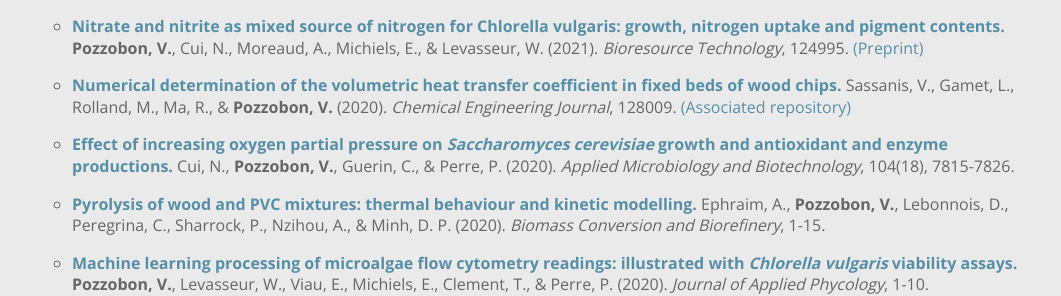
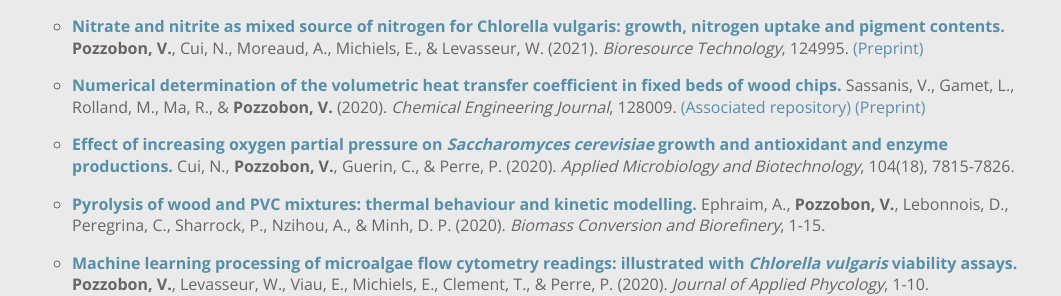
Before and after one commit to victorpozzobon/victorpozzobon.github.io, a Jekyll site: the page built from _pages/academic.md, in a window 1280 px wide. Shown: the part 1457-1753 px from the top of the page, without its empty margins (96-1157 px from the left). Built offline with Jekyll 4.4.1, drawn with Linux system fonts in a browser that asks for light colours.

Commit message:
One more preprint

```diff
--- a/_pages/academic.md
+++ b/_pages/academic.md
@@ -52,7 +52,7 @@
 
 * [**Nitrate and nitrite as mixed source of nitrogen for Chlorella vulgaris: growth, nitrogen uptake and pigment contents.**](https://www.sciencedirect.com/science/article/abs/pii/S0960852421003345) **Pozzobon, V.**, Cui, N., Moreaud, A., Michiels, E., & Levasseur, W. (2021). _Bioresource Technology_, 124995. [(Preprint)](/assets/preprints/Pozzobon_2021_a.pdf)
 
-* [**Numerical determination of the volumetric heat transfer coefficient in fixed beds of wood chips.**](https://www.sciencedirect.com/science/article/pii/S1385894720341140) Sassanis, V., Gamet, L., Rolland, M., Ma, R., & **Pozzobon, V.** (2020). _Chemical Engineering Journal_, 128009. [(Associated repository)](https://github.com/victorpozzobon/simpleThermFoam)
+* [**Numerical determination of the volumetric heat transfer coefficient in fixed beds of wood chips.**](https://www.sciencedirect.com/science/article/pii/S1385894720341140) Sassanis, V., Gamet, L., Rolland, M., Ma, R., & **Pozzobon, V.** (2020). _Chemical Engineering Journal_, 128009. [(Associated repository)](https://github.com/victorpozzobon/simpleThermFoam) [(Preprint)](/assets/preprints/Sassanis_2020_a.pdf)
 
 * [**Effect of increasing oxygen partial pressure on _Saccharomyces cerevisiae_ growth and antioxidant and enzyme productions.**](https://link.springer.com/article/10.1007/s00253-020-10824-4) Cui, N., **Pozzobon, V.**, Guerin, C., & Perre, P. (2020). _Applied Microbiology and Biotechnology_, 104(18), 7815-7826.
 
```
Also changed, not shown: 1 other file.
